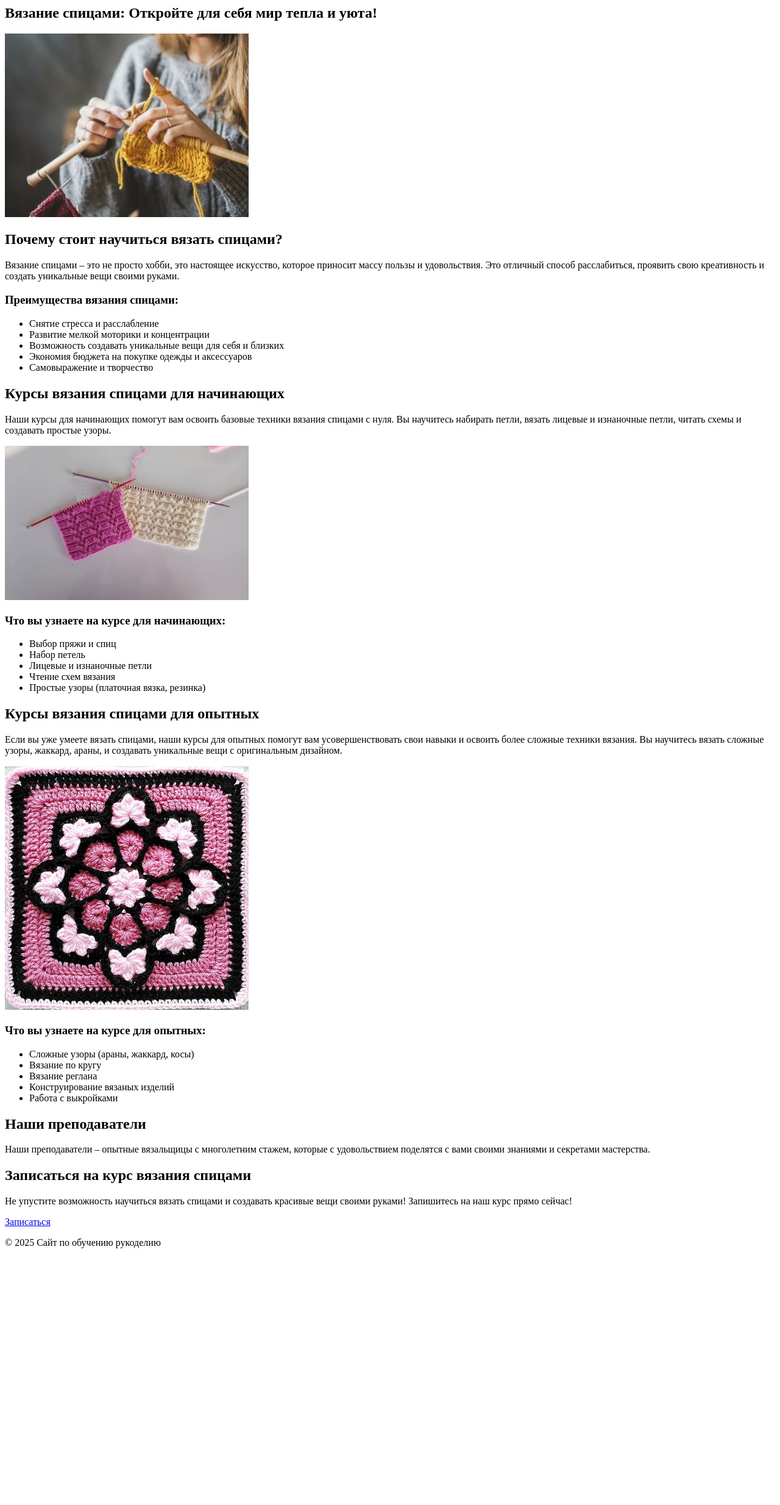
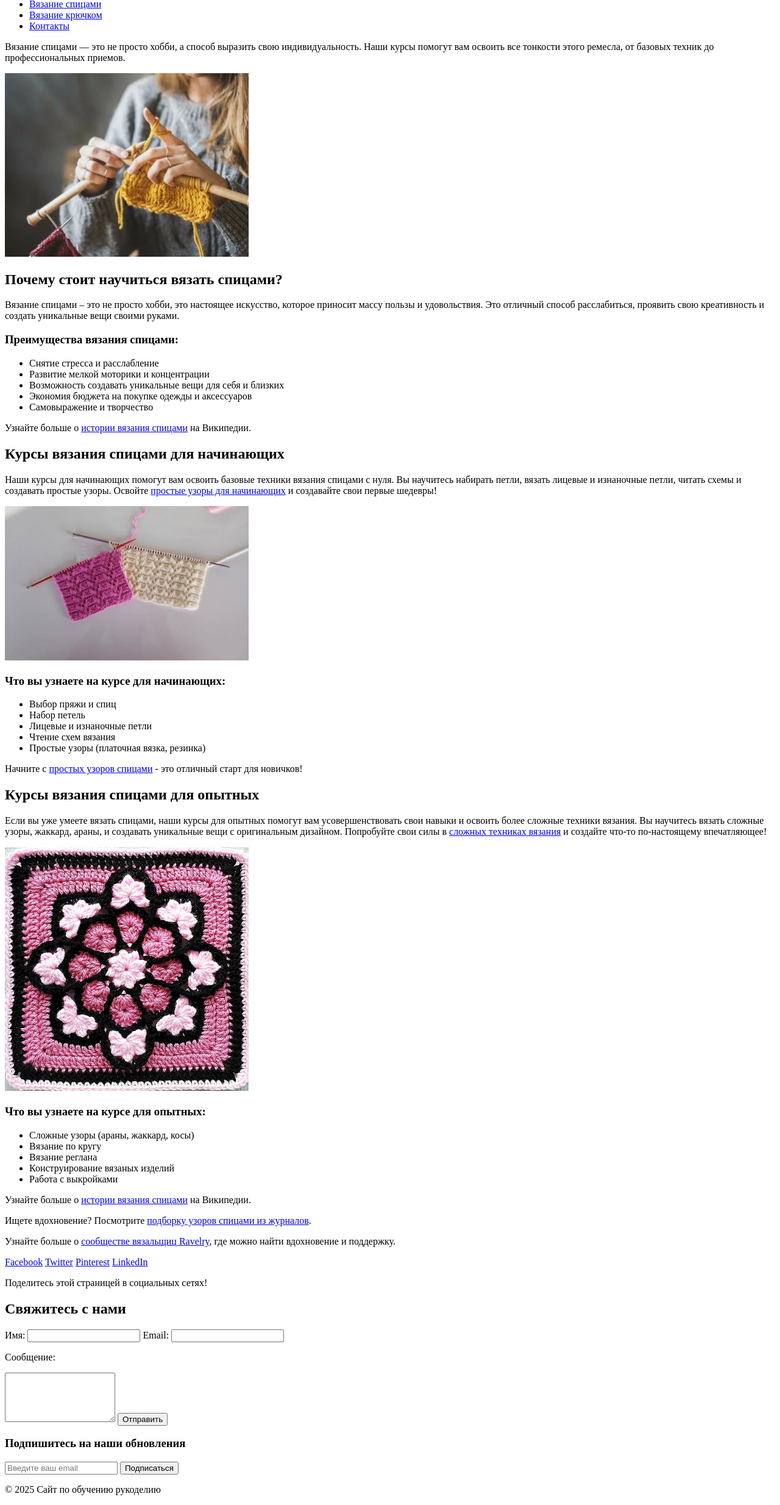
Before and after one commit to kseniyaJust/kseniyaJust.github.io, a plain HTML site: page index.html in a window 1280 px wide. Shown: the part 100-2568 px from the top of the page at 61% size. Before the commit the page ends 2163 px from the top, so only its background shows below. Drawn offline with Linux system fonts and the light colour scheme.

Commit message:
Update index.html

```diff
--- a/index.html
+++ b/index.html
@@ -4,11 +4,20 @@
     <meta charset="UTF-8">
     <meta name="viewport" content="width=device-width, initial-scale=1.0">
     <title>Вязание спицами: Курсы для начинающих и опытных | Название сайта</title>
-    <meta name="description" content="Научитесь вязать спицами с нуля! Курсы для начинающих и опытных вязальщиц. Узнайте все секреты мастерства и создавайте красивые вещи своими руками.">
+    <meta property="og:title" content="Вязание спицами: Учебный центр для всех уровней | Название сайта">
+    <meta property="og:description" content="Освойте искусство вязания спицами с нашими курсами. От базовых техник до сложных узоров — создавайте уникальные вещи своими руками.">
+    <meta property="og:image" content="images/new-knitting.jpg"> <!-- Замените на новое изображение -->
+    <meta property="og:url" content="http://www.example.com/knitting-updated.html">
+    <meta property="og:type" content="website">
+    <meta property="og:site_name" content="Вязание спицами: Учебный центр для всех уровней | Название сайта">
+    <link rel="stylesheet" href="style.css">
 </head>
 <body>
+    <header>
+        <h1 itemprop="name">Вязание спицами: Искусство создания тепла и красоты</h1>
+    </header>
 
-    <header>
+    <main>
         <nav>
             <ul>
                 <li><a href="index.html">Главная</a></li>
@@ -17,42 +26,42 @@
                 <li><a href="contacts.html">Контакты</a></li>
             </ul>
         </nav>
-    </header>
+        <section id="main-content">
 
-    <main>
-        <section id="main-content">
-            <h1>Вязание спицами: Откройте для себя мир тепла и уюта!</h1>
 
+            <p>Вязание спицами — это не просто хобби, а способ выразить свою индивидуальность. Наши курсы помогут вам освоить все тонкости этого ремесла, от базовых техник до профессиональных приемов.</p>
             <img src="images/knitting.jpg" alt="Женщина вяжет свитер спицами" width="400">
 
-            <h2>Почему стоит научиться вязать спицами?</h2>
+            <h2 itemprop="description">Почему стоит научиться вязать спицами?</h2>
             <p>Вязание спицами – это не просто хобби, это настоящее искусство, которое приносит массу пользы и удовольствия. Это отличный способ расслабиться, проявить свою креативность и создать уникальные вещи своими руками.</p>
 
             <h3>Преимущества вязания спицами:</h3>
             <ul>
-                <li>Снятие стресса и расслабление</li>
-                <li>Развитие мелкой моторики и концентрации</li>
-                <li>Возможность создавать уникальные вещи для себя и близких</li>
-                <li>Экономия бюджета на покупке одежды и аксессуаров</li>
-                <li>Самовыражение и творчество</li>
+                <li itemprop="benefits">Снятие стресса и расслабление</li>
+                <li itemprop="benefits">Развитие мелкой моторики и концентрации</li>
+                <li itemprop="benefits">Возможность создавать уникальные вещи для себя и близких</li>
+                <li itemprop="benefits">Экономия бюджета на покупке одежды и аксессуаров</li>
+                <li itemprop="benefits">Самовыражение и творчество</li>
             </ul>
+            <p>Узнайте больше о <a href="https://ru.wikipedia.org/wiki/%D0%92%D1%8F%D0%B7%D0%B0%D0%BD%D0%B8%D0%B5" title="Что такое вязание спицами" target="_blank" rel="noopener noreferrer">истории вязания спицами</a> на Википедии.</p>
 
             <h2>Курсы вязания спицами для начинающих</h2>
-            <p>Наши курсы для начинающих помогут вам освоить базовые техники вязания спицами с нуля. Вы научитесь набирать петли, вязать лицевые и изнаночные петли, читать схемы и создавать простые узоры.</p>
+            <p>Наши курсы для начинающих помогут вам освоить базовые техники вязания спицами с нуля. Вы научитесь набирать петли, вязать лицевые и изнаночные петли, читать схемы и создавать простые узоры. Освойте <a href="#basic-patterns">простые узоры для начинающих</a> и создавайте свои первые шедевры!</p>
 
             <img src="images/knitting-beginners.jpg" alt="Легкий узор" width="400">
 
             <h3>Что вы узнаете на курсе для начинающих:</h3>
             <ul>
-                <li>Выбор пряжи и спиц</li>
-                <li>Набор петель</li>
-                <li>Лицевые и изнаночные петли</li>
-                <li>Чтение схем вязания</li>
-                <li>Простые узоры (платочная вязка, резинка)</li>
+                <li itemprop="learningOutcome">Выбор пряжи и спиц</li>
+                <li itemprop="learningOutcome">Набор петель</li>
+                <li itemprop="learningOutcome">Лицевые и изнаночные петли</li>
+                <li itemprop="learningOutcome">Чтение схем вязания</li>
+                <li itemprop="learningOutcome">Простые узоры (платочная вязка, резинка)</li>
             </ul>
+             <p id="basic-patterns">Начните с <a href="https://vereteno.net/1264-prostye-uzory-spicami-dlya-nachinayuschih-s-opisaniem-i-shemami.html" title="Простые узоры для начинающих" target="_blank" rel="noopener noreferrer">простых узоров спицами</a> - это отличный старт для новичков!</p>
 
             <h2>Курсы вязания спицами для опытных</h2>
-            <p>Если вы уже умеете вязать спицами, наши курсы для опытных помогут вам усовершенствовать свои навыки и освоить более сложные техники вязания. Вы научитесь вязать сложные узоры, жаккард, араны, и создавать уникальные вещи с оригинальным дизайном.</p>
+            <p>Если вы уже умеете вязать спицами, наши курсы для опытных помогут вам усовершенствовать свои навыки и освоить более сложные техники вязания. Вы научитесь вязать сложные узоры, жаккард, араны, и создавать уникальные вещи с оригинальным дизайном.  Попробуйте свои силы в <a href="#advanced-techniques">сложных техниках вязания</a> и создайте что-то по-настоящему впечатляющее!</p>
 
              <img src="images/knitting-advanced.jpg" alt="Cложный узор" width="400">
 
@@ -65,19 +74,46 @@
                 <li>Работа с выкройками</li>
             </ul>
 
-            <h2>Наши преподаватели</h2>
-            <p>Наши преподаватели – опытные вязальщицы с многолетним стажем, которые с удовольствием поделятся с вами своими знаниями и секретами мастерства.</p>
+            <p>Узнайте больше о <a href="https://ru.wikipedia.org/wiki/%D0%92%D1%8F%D0%B7%D0%B0%D0%BD%D0%B8%D0%B5" title="Что такое вязание спицами" target="_blank" rel="noopener noreferrer">истории вязания спицами</a> на Википедии.</p>
+            <p id="advanced-techniques">Ищете вдохновение? Посмотрите <a href="https://knitideas.ru/2018/01/18/uzory-spicami-podborka-iz-zhurnalov/" title="Вдохновение для опытных вязальщиц" target="_blank" rel="noopener noreferrer">подборку узоров спицами из журналов</a>.</p>
+            <p>Узнайте больше о <a href="https://www.ravelry.com/" title="Сообщество вязальщиц" target="_blank" rel="noopener noreferrer">сообществе вязальщиц Ravelry</a>, где можно найти вдохновение и поддержку.</p>
 
+            <div class="social-share">
+                <a href="https://www.facebook.com/" class="facebook" target="_blank" rel="noopener noreferrer">Facebook</a>
+                <a href="https://twitter.com/" class="twitter" target="_blank" rel="noopener noreferrer">Twitter</a>
+                <a href="https://pinterest.com/" class="pinterest" target="_blank" rel="noopener noreferrer">Pinterest</a>
+                <a href="https://www.linkedin.com/" class="linkedin" target="_blank" rel="noopener noreferrer">LinkedIn</a>
+                <p property="og:description" content="текст">Поделитесь этой страницей в социальных сетях!</p>
+            </div>
+        </section>
+        <h2>Свяжитесь с нами</h2>
+        <section class="contact">
+            <form action="submit_form.php" method="post">
+                <div class = "contact">
+                    <label for="name">Имя:</label>
+                    <input type="text" id="name" name="name" required>
 
-            <h2>Записаться на курс вязания спицами</h2>
-            <p>Не упустите возможность научиться вязать спицами и создавать красивые вещи своими руками! Запишитесь на наш курс прямо сейчас!</p>
-            <a href="#" class="button">Записаться</a>
+                    <label for="email">Email:</label>
+                    <input type="email" id="email" name="email" required>
+                </div>
+                <p>Сообщение:</p>
+                <textarea id="message" name="message" rows="5" required></textarea>
+
+                <button class = "button" type="submit">Отправить</button>
+            </form>
         </section>
     </main>
-
     <footer>
+        <div id="subscribe">
+            <h3>Подпишитесь на наши обновления</h3>
+            <form action="subscribe.php" method="post">
+                <input type="email" name="email" placeholder="Введите ваш email" required>
+                <button class = "button"type="submit">Подписаться</button>
+            </form>
+        </div>
         <p>&copy; 2025 Сайт по обучению рукоделию</p>
     </footer>
 
+
 </body>
 </html>
```
